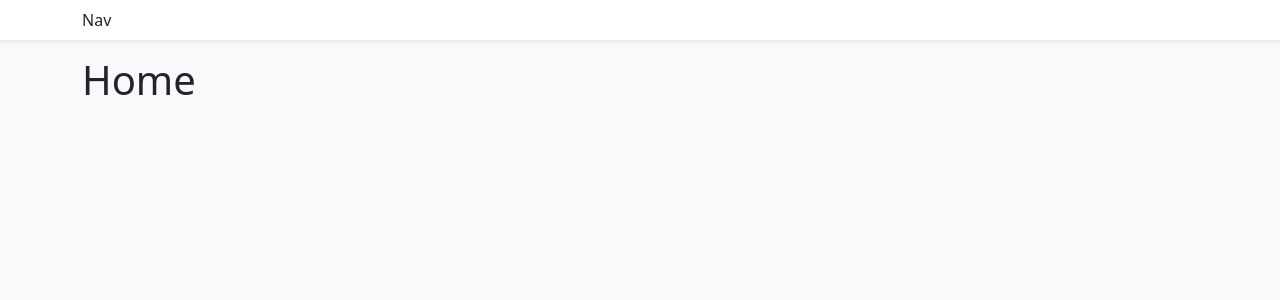
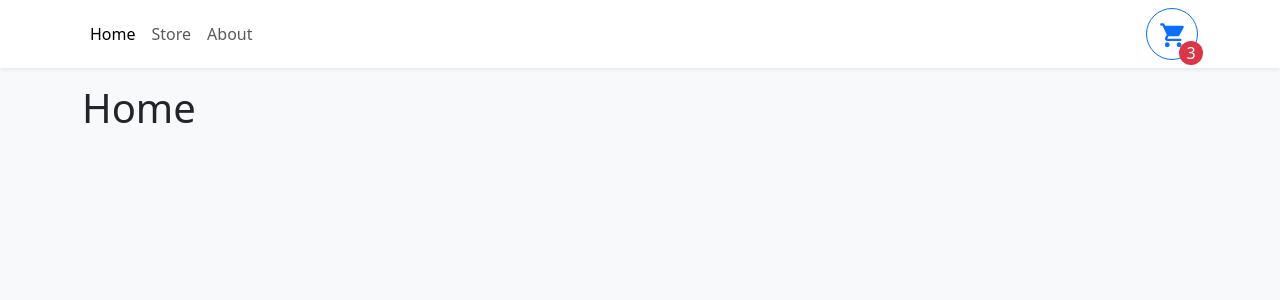
Before and after one commit to ha-anna/REACT_TS-shopping-cart, a React (Vite) app: page / in a window 1280 px wide. Shown: the top 300 px of the page. Built offline with nearby package versions, Linux system fonts and the light colour scheme.

Commit message:
Creating Navbar

```diff
--- a/src/components/Navbar.tsx
+++ b/src/components/Navbar.tsx
@@ -1,9 +1,58 @@
-import { Container, Navbar as NavbarBs } from 'react-bootstrap';
+import { Nav, Container, Navbar as NavbarBs, Button } from 'react-bootstrap';
+import { NavLink } from 'react-router-dom';
 
 export function Navbar() {
   return (
-    <NavbarBs className='bg-white shadow-sm mb-3'>
-      <Container>Nav</Container>
+    <NavbarBs
+      sticky='top'
+      className='bg-white shadow-sm mb-3'>
+      <Container>
+        <Nav className='me-auto'>
+          <Nav.Link
+            as={NavLink}
+            to={'/'}>
+            Home
+          </Nav.Link>
+          <Nav.Link
+            as={NavLink}
+            to={'/store'}>
+            Store
+          </Nav.Link>
+          <Nav.Link
+            as={NavLink}
+            to={'/about'}>
+            About
+          </Nav.Link>
+        </Nav>
+        <Button
+          style={{ aspectRatio: '1/1', position: 'relative' }}
+          variant='outline-primary'
+          className='rounded-circle'>
+          <svg
+            xmlns='http://www.w3.org/2000/svg'
+            width='26'
+            height='26'
+            viewBox='0 0 22 22'>
+            <path
+              fill='currentColor'
+              d='M7 18c-1.1 0-1.99.9-1.99 2S5.9 22 7 22s2-.9 2-2s-.9-2-2-2M1 3c0 .55.45 1 1 1h1l3.6 7.59l-1.35 2.44C4.52 15.37 5.48 17 7 17h11c.55 0 1-.45 1-1s-.45-1-1-1H7l1.1-2h7.45c.75 0 1.41-.41 1.75-1.03l3.58-6.49A.996.996 0 0 0 20.01 4H5.21l-.67-1.43a.993.993 0 0 0-.9-.57H2c-.55 0-1 .45-1 1m16 15c-1.1 0-1.99.9-1.99 2s.89 2 1.99 2s2-.9 2-2s-.9-2-2-2'
+            />
+          </svg>
+          <div
+            className='rounded-circle bg-danger justify-content-center align-items-center'
+            style={{
+              color: 'white',
+              width: '1.5rem',
+              height: '1.5rem',
+              position: 'absolute',
+              bottom: 0,
+              right: 0,
+              transform: 'translate(25%, 25%)',
+            }}>
+            3
+          </div>
+        </Button>
+      </Container>
     </NavbarBs>
   );
 }
```
